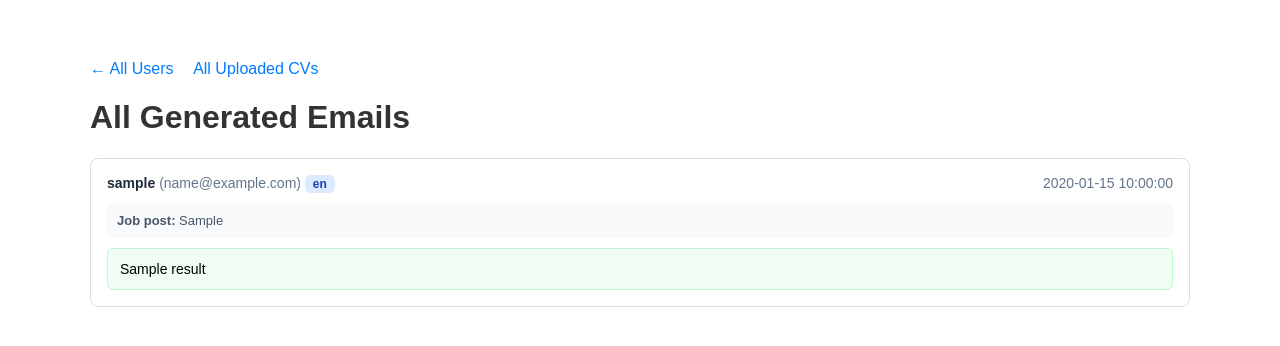
After one commit to youssef-marouan-projects/send-recrute, a PHP site: template htdocs/app/Views/users/emails.php in a window 1280 px wide. The commit adds this page. Shown: the top 346 px of the page. Run offline with PHP 8.4, Linux system fonts and the light colour scheme; the template is opened without the code that fills it: most values are stand-ins (such as "Sample title", 1, 10 or a date in 2020).

Commit message:
Admin bypasses all plan limits by role; admin can view all users' CVs and emails
- No new plan tier: still only free/basic/pro. Admins bypass limits purely
  by role check in User::canUploadCv() / canGenerateEmail(), regardless of
  whichever of the 3 plans is on their account.
- Removed stray earlier 'ultimate' plan wiring from schema.sql and
  UserController (auto-assign on promote) - not part of the 3-plan design.
- New admin pages: /user/cvs (all uploaded CVs) and /user/emails (all
  generated emails), each with the uploading/generating user shown.
- Usage displays now show 'unlimited' for admins instead of raw plan caps.

```diff
--- a/database/schema.sql
+++ b/database/schema.sql
@@ -32,6 +32,8 @@ ON DUPLICATE KEY UPDATE
     max_cv_uploads = VALUES(max_cv_uploads),
     max_emails = VALUES(max_emails),
     price = VALUES(price);
+-- Admins bypass all plan limits by role (checked in code), regardless of
+-- which of the 3 plans above is on their account — no separate admin tier.
 
 -- ------------------------------------------------------------
 -- users: role defaults to 'user', plan defaults to Free (id 1)
--- a/htdocs/app/Views/email/index.php
+++ b/htdocs/app/Views/email/index.php
@@ -301,9 +301,10 @@
                 Hi, <strong><?= htmlspecialchars($user['name']) ?></strong>
                 <span class="plan-badge"><?= htmlspecialchars($user['plan_name'] ?? 'Free') ?></span>
                 &nbsp;&middot;&nbsp;
-                CVs: <?= (int) $user['cv_uploads_count'] ?><?= $user['max_cv_uploads'] !== null ? ' / ' . (int) $user['max_cv_uploads'] : ' / unlimited' ?>
+                <?php $isAdmin = ($user['role'] ?? '') === 'admin'; ?>
+                CVs: <?= (int) $user['cv_uploads_count'] ?><?= $isAdmin || $user['max_cv_uploads'] === null ? ' / unlimited' : ' / ' . (int) $user['max_cv_uploads'] ?>
                 &nbsp;&middot;&nbsp;
-                Emails: <?= (int) $user['emails_generated_count'] ?><?= $user['max_emails'] !== null ? ' / ' . (int) $user['max_emails'] : ' / unlimited' ?>
+                Emails: <?= (int) $user['emails_generated_count'] ?><?= $isAdmin || $user['max_emails'] === null ? ' / unlimited' : ' / ' . (int) $user['max_emails'] ?>
             </div>
             <div>
                 <?php if (($user['role'] ?? '') === 'admin'): ?>
--- /dev/null
+++ b/htdocs/app/Views/users/emails.php
@@ -0,0 +1,50 @@
+<!DOCTYPE html>
+<html>
+
+<head>
+    <title><?= htmlspecialchars($data['title']) ?></title>
+    <style>
+    body { font-family: Arial, sans-serif; max-width: 1100px; margin: 40px auto; padding: 20px; }
+    h1 { color: #333; }
+    a { color: #007bff; text-decoration: none; }
+    a:hover { text-decoration: underline; }
+    .nav { margin-bottom: 16px; }
+    .nav a { margin-right: 16px; }
+    .card { border: 1px solid #ddd; border-radius: 8px; padding: 16px; margin-bottom: 16px; }
+    .card-header { display: flex; justify-content: space-between; flex-wrap: wrap; gap: 8px; margin-bottom: 10px; font-size: 14px; color: #64748b; }
+    .card-header strong { color: #1e293b; }
+    .lang-badge { display: inline-block; padding: 2px 8px; border-radius: 6px; font-size: 12px; font-weight: 600; background: #dbeafe; color: #1e40af; }
+    .job-post { background: #f9fafb; padding: 10px; border-radius: 6px; margin-bottom: 10px; font-size: 13px; color: #475569; white-space: pre-wrap; max-height: 100px; overflow-y: auto; }
+    .result { background: #f0fdf4; border: 1px solid #bbf7d0; padding: 12px; border-radius: 6px; white-space: pre-wrap; font-size: 14px; }
+    </style>
+</head>
+
+<body>
+    <div class="nav">
+        <a href="/user">&larr; All Users</a>
+        <a href="/user/cvs">All Uploaded CVs</a>
+    </div>
+
+    <h1>All Generated Emails</h1>
+
+    <?php if (empty($data['emails'])): ?>
+    <p>No emails generated yet.</p>
+    <?php else: ?>
+    <?php foreach ($data['emails'] as $email): ?>
+    <div class="card">
+        <div class="card-header">
+            <div>
+                <strong><?= htmlspecialchars($email['user_name']) ?></strong>
+                (<?= htmlspecialchars($email['user_email']) ?>)
+                <span class="lang-badge"><?= htmlspecialchars($email['language']) ?></span>
+            </div>
+            <div><?= htmlspecialchars($email['created_at']) ?></div>
+        </div>
+        <div class="job-post"><strong>Job post:</strong> <?= htmlspecialchars($email['job_post']) ?></div>
+        <div class="result"><?= htmlspecialchars($email['result']) ?></div>
+    </div>
+    <?php endforeach; ?>
+    <?php endif; ?>
+</body>
+
+</html>
--- a/htdocs/app/Views/users/show.php
+++ b/htdocs/app/Views/users/show.php
@@ -23,8 +23,9 @@
         <tr><td>Email</td><td><?= htmlspecialchars($user['email']) ?></td></tr>
         <tr><td>Role</td><td><?= htmlspecialchars($user['role']) ?></td></tr>
         <tr><td>Plan</td><td><?= htmlspecialchars($user['plan_name'] ?? 'Free') ?></td></tr>
-        <tr><td>CV Uploads</td><td><?= (int) $user['cv_uploads_count'] ?><?= $user['max_cv_uploads'] !== null ? ' / ' . (int) $user['max_cv_uploads'] : ' / unlimited' ?></td></tr>
-        <tr><td>Emails Generated</td><td><?= (int) $user['emails_generated_count'] ?><?= $user['max_emails'] !== null ? ' / ' . (int) $user['max_emails'] : ' / unlimited' ?></td></tr>
+        <?php $isAdmin = ($user['role'] ?? '') === 'admin'; ?>
+        <tr><td>CV Uploads</td><td><?= (int) $user['cv_uploads_count'] ?><?= $isAdmin || $user['max_cv_uploads'] === null ? ' / unlimited' : ' / ' . (int) $user['max_cv_uploads'] ?></td></tr>
+        <tr><td>Emails Generated</td><td><?= (int) $user['emails_generated_count'] ?><?= $isAdmin || $user['max_emails'] === null ? ' / unlimited' : ' / ' . (int) $user['max_emails'] ?></td></tr>
         <tr><td>Joined</td><td><?= htmlspecialchars($user['created_at']) ?></td></tr>
     </table>
 
```
Also changed, not shown: htdocs/app/Controllers/UserController.php (+24 -0 lines), htdocs/app/Models/CvUpload.php (+12 -0 lines), htdocs/app/Models/EmailGeneration.php (+12 -0 lines), htdocs/app/Models/User.php (+10 -3 lines), htdocs/app/Views/users/cvs.php (added, +56 -0 lines), htdocs/app/Views/users/index.php (+7 -1 lines).
